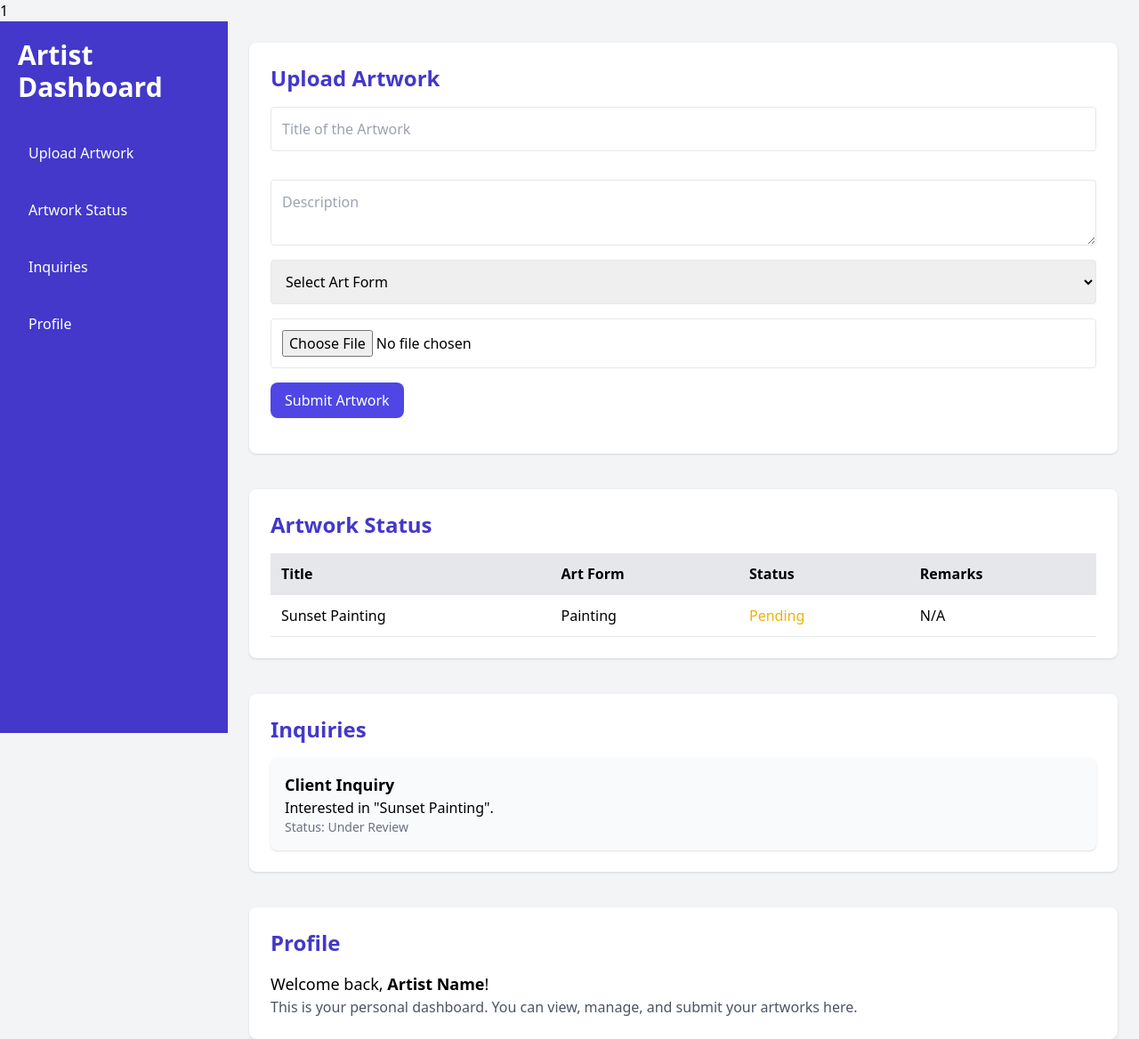
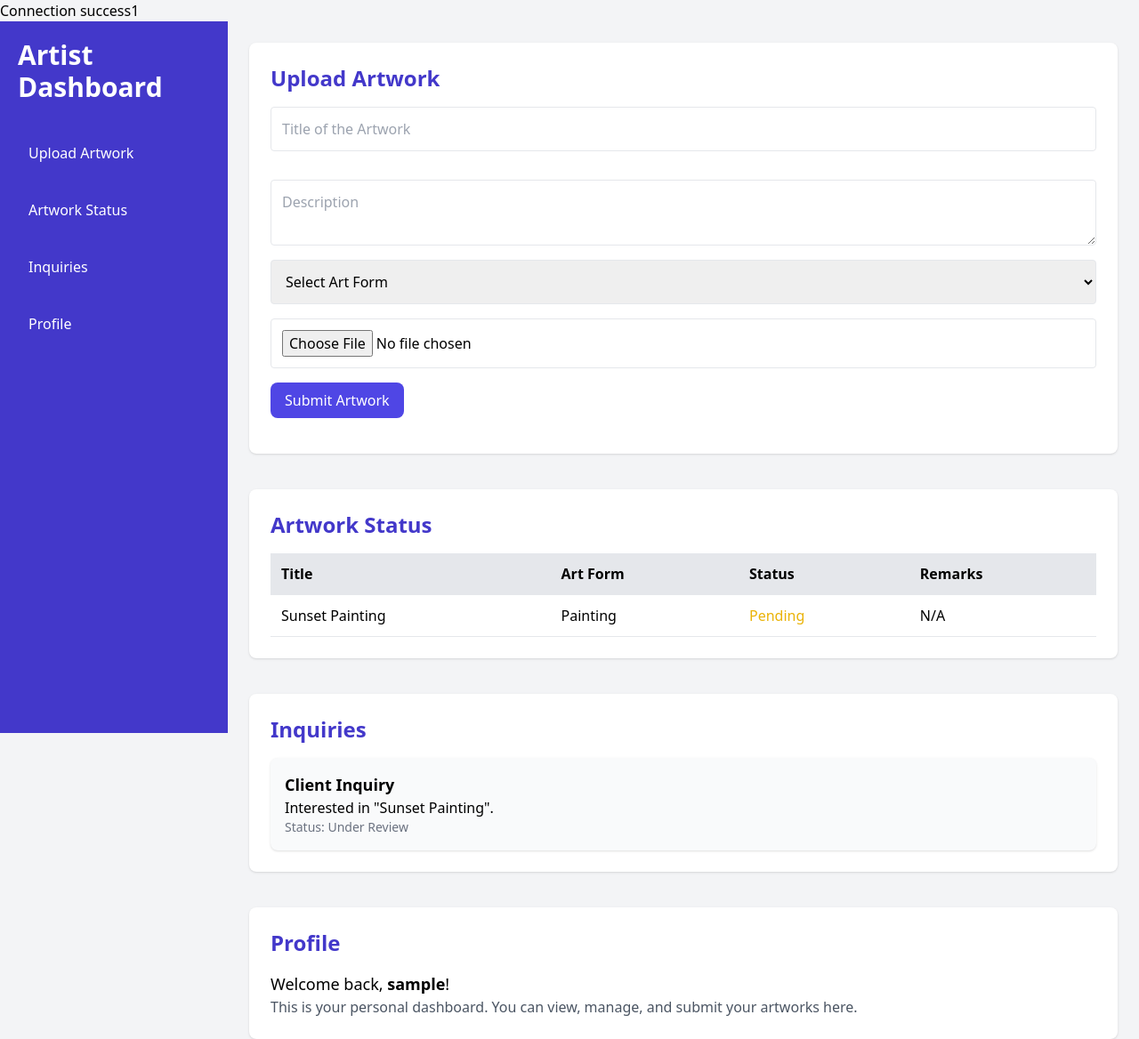
Before and after one commit to Sanjit-Thapa/Project-V, a PHP site: page /ArtistView.php in a window 1280 px wide. Shown: the whole page at 89% size. Run offline with PHP 8.4, Linux system fonts and the light colour scheme; the visitor is signed in with stand-in values (Sample User, id 1); tables that the repository leaves empty or names only in its code hold one stand-in row (values such as "Sample post").

Commit message:
getting the name of the user

```diff
--- a/public/ArtistView.php
+++ b/public/ArtistView.php
@@ -1,11 +1,32 @@
 <?php
+require "connection.php";
     session_start();
 
- global $_SESSION;
+//  global $_SESSION;
  if($_SESSION['loggedin']===true){
-    echo $_SESSION['artist_id'];
+    $id = $_SESSION['artist_id'];
+    echo $id;
 
- }
+    $sqlSel = "select Username,Artistmail from artistsignup_tb where Artist_Id = ?";
+
+     $stm = mysqli_prepare($conn,$sqlSel);
+
+      mysqli_stmt_bind_param($stm,'i',$id);
+
+    // Execute the statement
+    mysqli_stmt_execute($stm);
+
+    // Get the result set
+    $result = mysqli_stmt_get_result($stm);
+
+    if($row = mysqli_fetch_assoc($result)){
+
+        $username = $row['Username'];
+        $ArtistEmail = $row['Artistmail'];
+    }
+
+}
+
 
 ?>
 
@@ -98,7 +119,7 @@
             <!-- Profile Section -->
             <section id="profile" class="bg-white shadow rounded-lg p-6">
                 <h3 class="text-2xl font-bold mb-4 text-indigo-700">Profile</h3>
-                <p class="text-lg">Welcome back, <strong>Artist Name</strong>!</p>
+                <p class="text-lg">Welcome back, <strong><?php echo $username ?></strong>!</p>
                 <p class="text-gray-600">This is your personal dashboard. You can view, manage, and submit your artworks here.</p>
             </section>
         </main>
```
